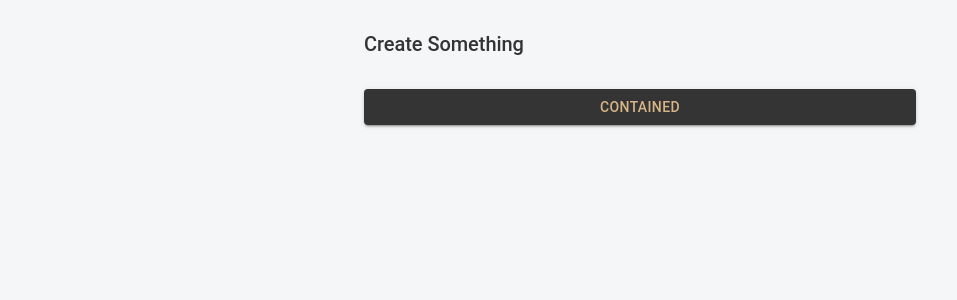
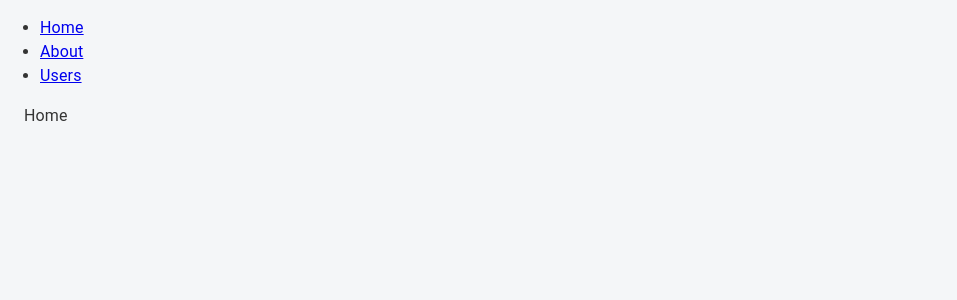
Before and after one commit to thekhaji/a1Motors_react, a React (Create React App) app: page / in a window 1280 px wide. Shown: the top 300 px of the page, without its empty margins (0-957 px from the left). Built offline with nearby package versions, Linux system fonts and the light colour scheme.

Commit message:
feat: routing system creation

```diff
--- a/package.json
+++ b/package.json
@@ -14,6 +14,7 @@
     "react": "^19.0.0",
     "react-dom": "^19.0.0",
     "react-redux": "^9.2.0",
+    "react-router-dom": "^5.1.9",
     "react-scripts": "5.0.1",
     "typescript": "^4.9.5",
     "web-vitals": "^2.1.4"
@@ -22,7 +23,8 @@
     "@types/jest": "^29.5.14",
     "@types/node": "^16.18.126",
     "@types/react": "^19.0.10",
-    "@types/react-dom": "^19.0.4"
+    "@types/react-dom": "^19.0.4",
+    "@types/react-router-dom": "^5.3.3"
   },
   "scripts": {
     "start": "react-scripts start",
--- a/src/app/App.tsx
+++ b/src/app/App.tsx
@@ -2,19 +2,40 @@ import React from 'react';
 
 import '../css/app.css';
 import { Box, Button, Container, Stack, Typography } from '@mui/material';
+import { Link, Route, Switch } from 'react-router-dom';
+import { About } from './screens/About';
+import { Users } from './screens/Users';
+import { Home } from './screens/Home';
 
 function App() {
   return (
-    <Container maxWidth="sm">
-      <Stack flexDirection={"column"}>
-        <Box sx={{my: 4}}>
-          <Typography variant="h4" component={"h4"}>
-            Create Something
-          </Typography>
-        </Box>
-        <Button variant="contained">Contained</Button>
-      </Stack>
-    </Container>
+      <div>
+        <nav>
+          <ul>
+            <li>
+              <Link to="/">Home</Link>
+            </li>
+            <li>
+              <Link to="/about">About</Link>
+            </li>
+            <li>
+              <Link to="/users">Users</Link>
+            </li>
+          </ul>
+
+          <Switch>
+            <Route path="/about">
+              <About/>
+            </Route>
+            <Route path="/users">
+              <Users/>
+            </Route>
+            <Route path="/">
+              <Home/>
+            </Route>
+          </Switch>
+        </nav>
+      </div>
   );
 }
 
--- /dev/null
+++ b/src/app/screens/About.tsx
@@ -0,0 +1,5 @@
+import { Container } from "@mui/material";
+
+export function About(){
+    return <Container>About</Container>;
+}
--- /dev/null
+++ b/src/app/screens/Home.tsx
@@ -0,0 +1,5 @@
+import { Container } from "@mui/material";
+
+export function Home(){
+    return <Container>Home</Container>;
+}
--- /dev/null
+++ b/src/app/screens/Users.tsx
@@ -0,0 +1,5 @@
+import { Container } from "@mui/material";
+
+export function Users(){
+    return <Container>Users</Container>;
+}
--- a/src/index.tsx
+++ b/src/index.tsx
@@ -29,6 +29,7 @@ import  CssBaseline  from '@mui/material/CssBaseline';
 import { ThemeProvider } from '@emotion/react';
 import theme from './app/MaterialTheme';
 import './css/index.css';
+import { BrowserRouter as Router } from "react-router-dom";
 
 const container = document.getElementById('root')!;
 const root = createRoot(container);
@@ -38,7 +39,9 @@ root.render(
     <Provider store={store}>
       <ThemeProvider theme={theme}>
         <CssBaseline/>
-        <App />
+        <Router>
+          <App />
+        </Router>
       </ThemeProvider>
     </Provider>
   </React.StrictMode>
```
Also changed, not shown: 1 other file (tests, documents, lock files or other folders).
